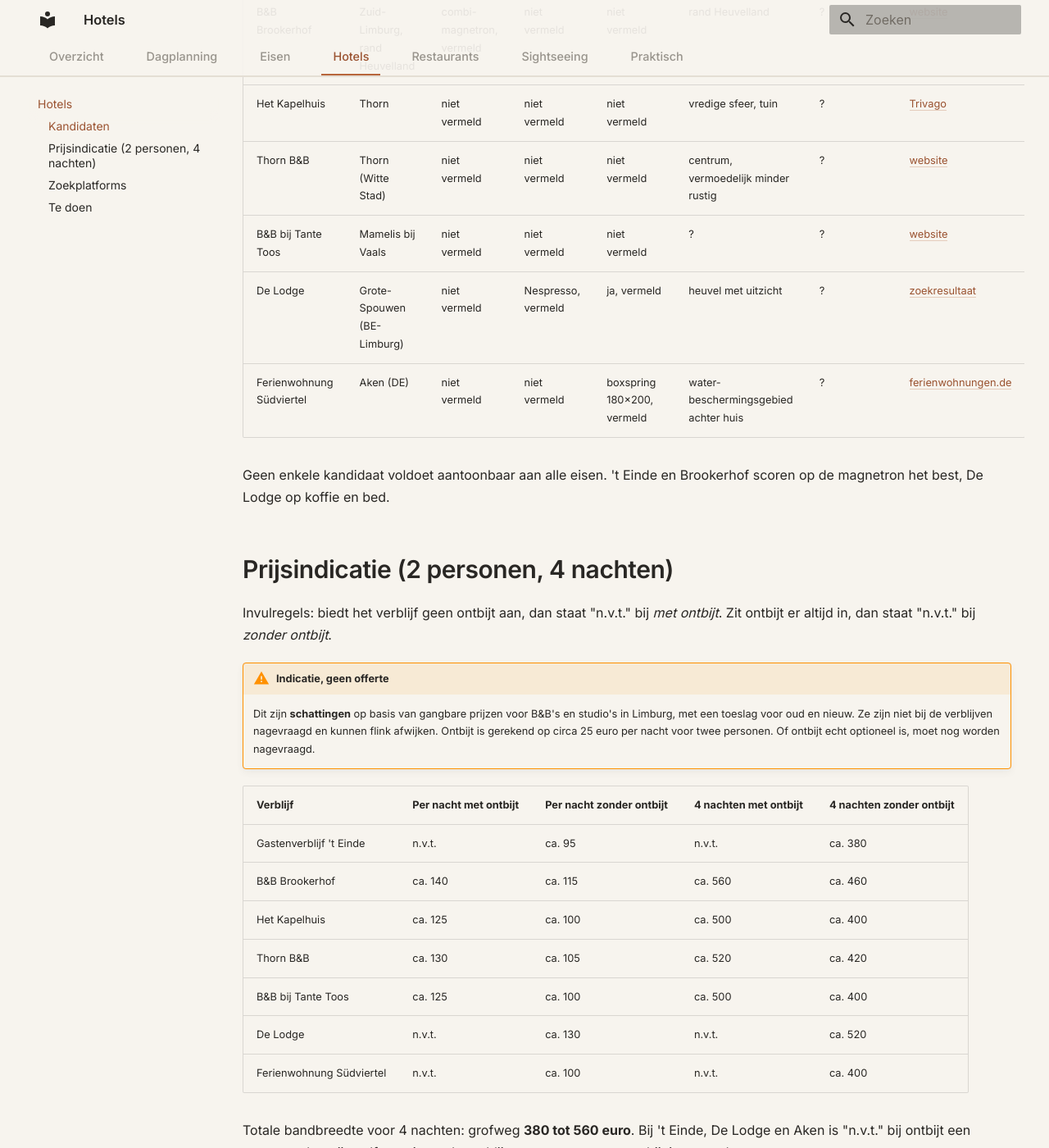
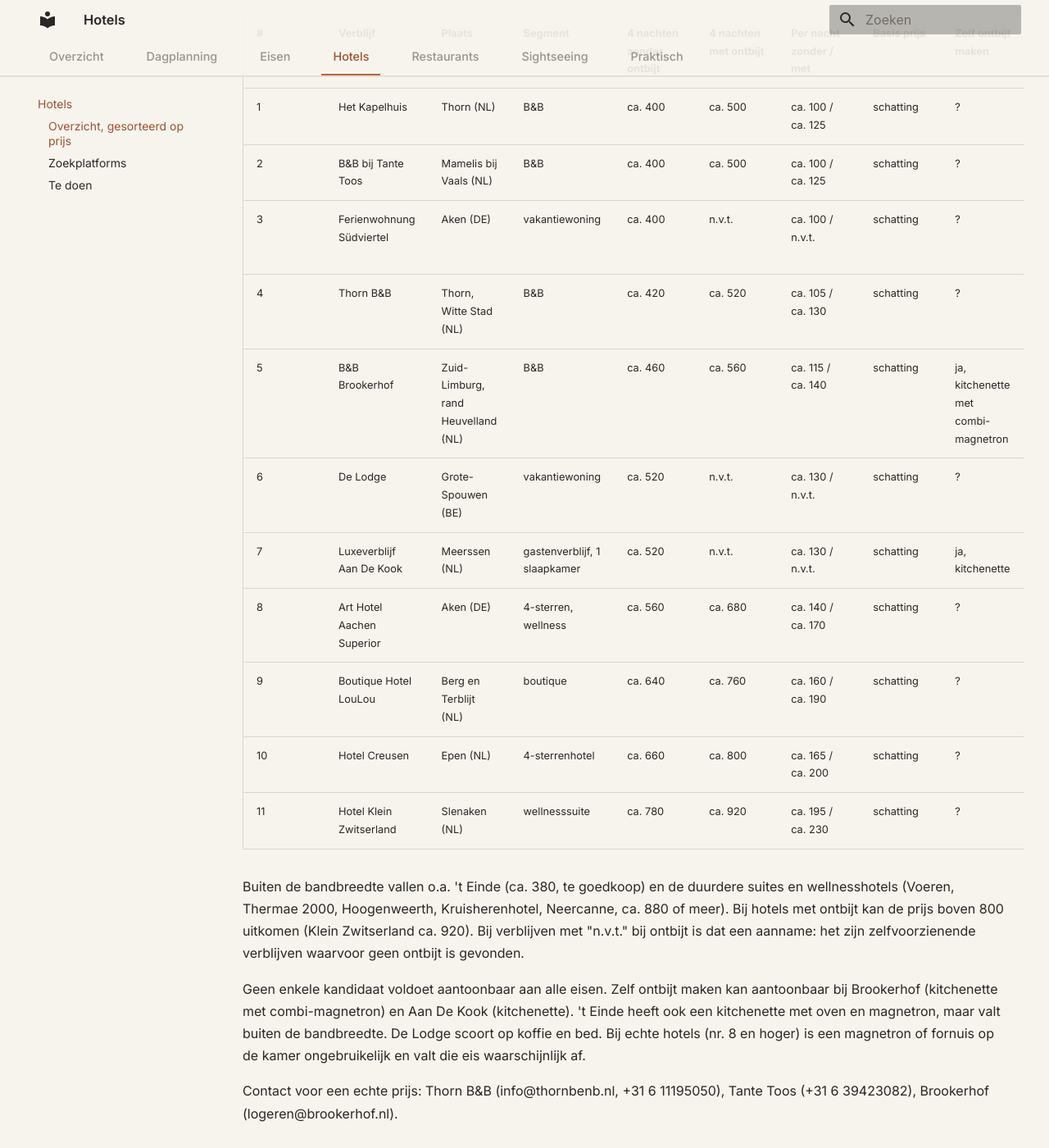
Before and after one commit to hans-blok/er-op-uit, an MkDocs documentation site: the page built from artefacten/01/hotels.md, in a window 1280 px wide and 1400 px high, scrolled down 637 px. Shown: the whole window at 82% size. Built offline with MkDocs 1.6.1 and Material for MkDocs 9.7.7, drawn with Linux system fonts in a browser that asks for light colours; some of the changed text lies outside the part shown.

Commit message:
publiceer hotels

```diff
--- a/artefacten/01/hotels.md
+++ b/artefacten/01/hotels.md
@@ -1,42 +1,33 @@
 # Hotels en B&B's
 
-Eisen: zie [eisen.md](eisen.md). Periode: di 29 dec 2026 t/m za 2 jan 2027 (4 nachten).
+Eisen: zie [eisen.md](eisen.md). Periode: di 29 dec 2026 t/m za 2 jan 2027 (4 nachten, 2 personen).
 
 !!! warning "Niet geverifieerd"
-    Beschikbaarheid voor deze data is **niet** gecontroleerd en de uitrusting (magnetron, koffie, tweepersoonsbed) is alleen waar vermeld overgenomen uit zoekresultaten. Eerst navragen of boeken met filter op deze eisen.
+    Beschikbaarheid voor deze data is **niet** gecontroleerd. Uitrusting (zelf ontbijt maken, koffie, tweepersoonsbed) is alleen ingevuld als het in zoekresultaten vermeld stond, anders `?`. Alle prijzen zijn **schattingen**: geen enkele prijs komt van de website van het verblijf of een boekingssite.
 
-## Kandidaten
+## Overzicht, gesorteerd op prijs
 
-| Verblijf | Plaats | Magnetron | Koffie | 2p-bed | Rustig | Beschikbaar | Bron |
-|---|---|---|---|---|---|---|---|
-| Gastenverblijf 't Einde | Elsloo (NL) | ja, vermeld | niet vermeld | niet vermeld | rustige omgeving | ? | [zoekresultaat](https://www.kamermetontbijt.nl/bed-and-breakfast-limburg/zuid-limburg/) |
-| B&B Brookerhof | Zuid-Limburg, rand Heuvelland | combi-magnetron, vermeld | niet vermeld | niet vermeld | rand Heuvelland | ? | [website](https://brookerhof.nl/) |
-| Het Kapelhuis | Thorn | niet vermeld | niet vermeld | niet vermeld | vredige sfeer, tuin | ? | [Trivago](https://www.trivago.com/en-US/oar/bed-breakfast-het-kapelhuis-thorn?search=100-4752372) |
-| Thorn B&B | Thorn (Witte Stad) | niet vermeld | niet vermeld | niet vermeld | centrum, vermoedelijk minder rustig | ? | [website](https://www.thornbenb.nl/en/) |
-| B&B bij Tante Toos | Mamelis bij Vaals | niet vermeld | niet vermeld | niet vermeld | ? | ? | [website](https://www.benbbijtantetoos.nl/) |
-| De Lodge | Grote-Spouwen (BE-Limburg) | niet vermeld | Nespresso, vermeld | ja, vermeld | heuvel met uitzicht | ? | [zoekresultaat](https://www.cozycozy.com/nl/vakantiehuis-limburg-provincie) |
-| Ferienwohnung Südviertel | Aken (DE) | niet vermeld | niet vermeld | boxspring 180x200, vermeld | water-beschermingsgebied achter huis | ? | [ferienwohnungen.de](https://www.ferienwohnungen.de/apartments/europa/deutschland/aachen) |
+Bandbreedte: **400 tot 800 euro** voor 4 nachten. Een verblijf staat erin als de prijs zonder ontbijt binnen die bandbreedte valt. Gesorteerd van laag naar hoog op die prijs.
 
-Geen enkele kandidaat voldoet aantoonbaar aan alle eisen. 't Einde en Brookerhof scoren op de magnetron het best, De Lodge op koffie en bed.
+Invulregels ontbijt: biedt het verblijf geen ontbijt aan, dan staat "n.v.t." bij *met ontbijt*. Zit ontbijt er altijd in, dan staat "n.v.t." bij *zonder ontbijt*. Ontbijt is gerekend op ca. 25 euro per nacht (B&B) of ca. 35 euro (hotel) voor twee personen.
 
-## Prijsindicatie (2 personen, 4 nachten)
+| # | Verblijf | Plaats | Segment | 4 nachten zonder ontbijt | 4 nachten met ontbijt | Per nacht zonder / met | Basis prijs | Zelf ontbijt maken | Koffie | 2p-bed | Rustig | Bron |
+|---|---|---|---|---|---|---|---|---|---|---|---|---|
+| 1 | Het Kapelhuis | Thorn (NL) | B&B | ca. 400 | ca. 500 | ca. 100 / ca. 125 | schatting | ? | ? | ? | vredige sfeer, tuin | [link](https://www.trivago.com/en-US/oar/bed-breakfast-het-kapelhuis-thorn?search=100-4752372) |
+| 2 | B&B bij Tante Toos | Mamelis bij Vaals (NL) | B&B | ca. 400 | ca. 500 | ca. 100 / ca. 125 | schatting | ? | ? | ? | ? | [link](https://www.benbbijtantetoos.nl/) |
+| 3 | Ferienwohnung Südviertel | Aken (DE) | vakantiewoning | ca. 400 | n.v.t. | ca. 100 / n.v.t. | schatting | ? | ? | boxspring 180x200 | water-beschermingsgebied achter huis | [link](https://www.ferienwohnungen.de/apartments/europa/deutschland/aachen) |
+| 4 | Thorn B&B | Thorn, Witte Stad (NL) | B&B | ca. 420 | ca. 520 | ca. 105 / ca. 130 | schatting | ? | ? | ? | centrum, vermoedelijk minder rustig | [link](https://www.thornbenb.nl/en/) |
+| 5 | B&B Brookerhof | Zuid-Limburg, rand Heuvelland (NL) | B&B | ca. 460 | ca. 560 | ca. 115 / ca. 140 | schatting | ja, kitchenette met combi-magnetron | ? | ja, 210 cm | rand Heuvelland | [link](https://brookerhof.nl/) |
+| 6 | De Lodge | Grote-Spouwen (BE) | vakantiewoning | ca. 520 | n.v.t. | ca. 130 / n.v.t. | schatting | ? | Nespresso | ja | heuvel met uitzicht | [link](https://www.cozycozy.com/nl/vakantiehuis-limburg-provincie) |
+| 7 | Luxeverblijf Aan De Kook | Meerssen (NL) | gastenverblijf, 1 slaapkamer | ca. 520 | n.v.t. | ca. 130 / n.v.t. | schatting | ja, kitchenette | ? | ? | niet vermeld, eigen parkeerplek | [link](https://www.tripadvisor.com/HotelsList-Maastricht-Luxury-Bed-And-Breakfast-zfp31035710.html) |
+| 8 | Art Hotel Aachen Superior | Aken (DE) | 4-sterren, wellness | ca. 560 | ca. 680 | ca. 140 / ca. 170 | schatting | ? | ? | ? | gast: "sehr ruhig" | [link](https://www.hotelspecials.de/art-hotel-aachen-superior) |
+| 9 | Boutique Hotel LouLou | Berg en Terblijt (NL) | boutique | ca. 640 | ca. 760 | ca. 160 / ca. 190 | schatting | ? | ? | ? | verscholen in het heuvelland | [link](https://spots-and-spaces.nl/accommodatie/boutique-hotel-loulou/) |
+| 10 | Hotel Creusen | Epen (NL) | 4-sterrenhotel | ca. 660 | ca. 800 | ca. 165 / ca. 200 | schatting | ? | ? | ? | midden in het Heuvelland | [link](https://hotelcreusen.nl/hotel-creusen-luxe-vakantie-met-een-landelijke-twist/) |
+| 11 | Hotel Klein Zwitserland | Slenaken (NL) | wellnesssuite | ca. 780 | ca. 920 | ca. 195 / ca. 230 | schatting | ? | ? | ? | heuvels, bij de grens | [link](https://www.visitzuidlimburg.nl/overnachten/hotels/luxe-hotels/) |
 
-Invulregels: biedt het verblijf geen ontbijt aan, dan staat "n.v.t." bij *met ontbijt*. Zit ontbijt er altijd in, dan staat "n.v.t." bij *zonder ontbijt*.
+Buiten de bandbreedte vallen o.a. 't Einde (ca. 380, te goedkoop) en de duurdere suites en wellnesshotels (Voeren, Thermae 2000, Hoogenweerth, Kruisherenhotel, Neercanne, ca. 880 of meer). Bij hotels met ontbijt kan de prijs boven 800 uitkomen (Klein Zwitserland ca. 920). Bij verblijven met "n.v.t." bij ontbijt is dat een aanname: het zijn zelfvoorzienende verblijven waarvoor geen ontbijt is gevonden.
 
-!!! warning "Indicatie, geen offerte"
-    Dit zijn **schattingen** op basis van gangbare prijzen voor B&B's en studio's in Limburg, met een toeslag voor oud en nieuw. Ze zijn niet bij de verblijven nagevraagd en kunnen flink afwijken. Ontbijt is gerekend op circa 25 euro per nacht voor twee personen. Of ontbijt echt optioneel is, moet nog worden nagevraagd.
-
-| Verblijf | Per nacht met ontbijt | Per nacht zonder ontbijt | 4 nachten met ontbijt | 4 nachten zonder ontbijt |
-|---|---|---|---|---|
-| Gastenverblijf 't Einde | n.v.t. | ca. 95 | n.v.t. | ca. 380 |
-| B&B Brookerhof | ca. 140 | ca. 115 | ca. 560 | ca. 460 |
-| Het Kapelhuis | ca. 125 | ca. 100 | ca. 500 | ca. 400 |
-| Thorn B&B | ca. 130 | ca. 105 | ca. 520 | ca. 420 |
-| B&B bij Tante Toos | ca. 125 | ca. 100 | ca. 500 | ca. 400 |
-| De Lodge | n.v.t. | ca. 130 | n.v.t. | ca. 520 |
-| Ferienwohnung Südviertel | n.v.t. | ca. 100 | n.v.t. | ca. 400 |
-
-Totale bandbreedte voor 4 nachten: grofweg **380 tot 560 euro**. Bij 't Einde, De Lodge en Aken is "n.v.t." bij ontbijt een aanname: het zijn zelfvoorzienende verblijven waarvoor geen ontbijt is gevonden.
+Geen enkele kandidaat voldoet aantoonbaar aan alle eisen. Zelf ontbijt maken kan aantoonbaar bij Brookerhof (kitchenette met combi-magnetron) en Aan De Kook (kitchenette). 't Einde heeft ook een kitchenette met oven en magnetron, maar valt buiten de bandbreedte. De Lodge scoort op koffie en bed. Bij echte hotels (nr. 8 en hoger) is een magnetron of fornuis op de kamer ongebruikelijk en valt die eis waarschijnlijk af.
 
 Contact voor een echte prijs: Thorn B&B (info@thornbenb.nl, +31 6 11195050), Tante Toos (+31 6 39423082), Brookerhof (logeren@brookerhof.nl).
 
@@ -48,6 +39,6 @@ Contact voor een echte prijs: Thorn B&B (info@thornbenb.nl, +31 6 11195050), Tan
 
 ## Te doen
 
-- [ ] Per kandidaat mailen: magnetron, koffie/Senseo, tweepersoonsbed, beschikbaarheid 29 dec t/m 2 jan, minimumverblijf rond oud en nieuw
-- [ ] Prijs per nacht met en zonder ontbijt opvragen en in de prijstabel invullen
+- [ ] Per kandidaat mailen: zelf ontbijt maken (magnetron of fornuis), koffie/Senseo, tweepersoonsbed, beschikbaarheid 29 dec t/m 2 jan, minimumverblijf rond oud en nieuw
+- [ ] Prijs per nacht met en zonder ontbijt opvragen en de schattingen vervangen
 - [ ] Parkeren noteren
```
Also changed, not shown: artefacten/01/eisen.md (+2 -2 lines).
